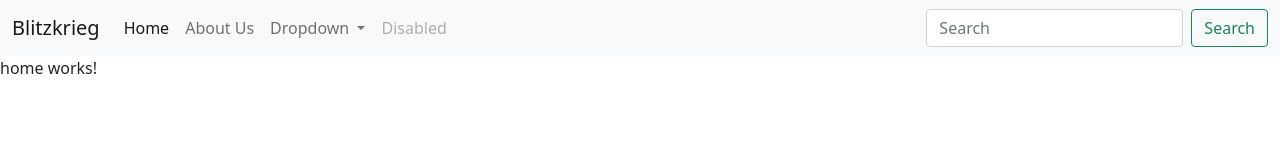
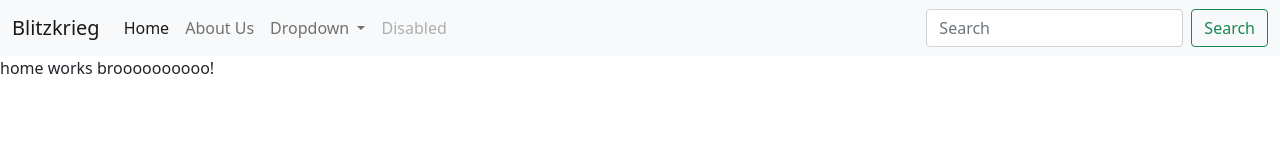
Before and after one commit to buddhiridmal/webAngular, an Angular app: page / in a window 1280 px wide. Shown: the top 160 px of the page. Built offline with nearby package versions, Linux system fonts and the light colour scheme.

Commit message:
home updated

```diff
--- a/src/app/home/home.component.html
+++ b/src/app/home/home.component.html
@@ -1 +1 @@
-<p>home works!</p>
+<p>home works broooooooooo!</p>
```
